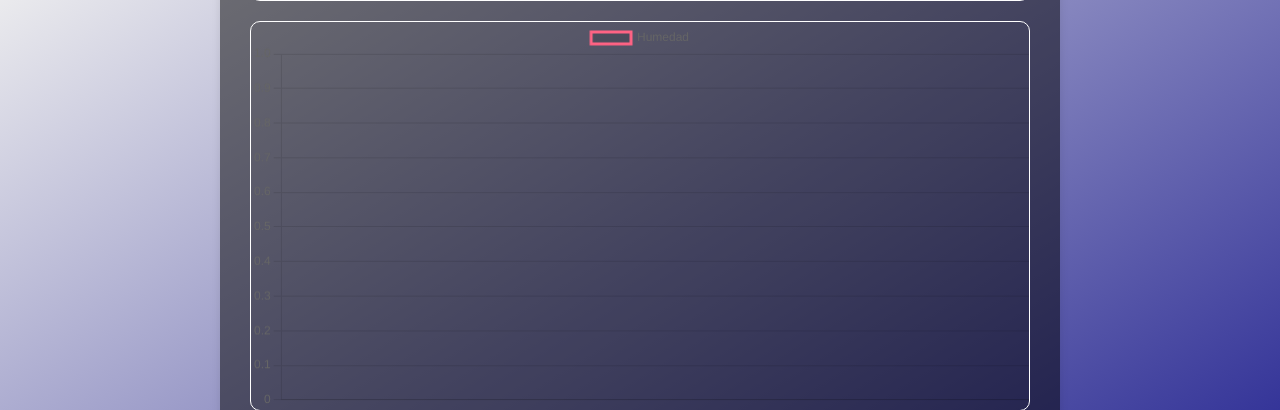
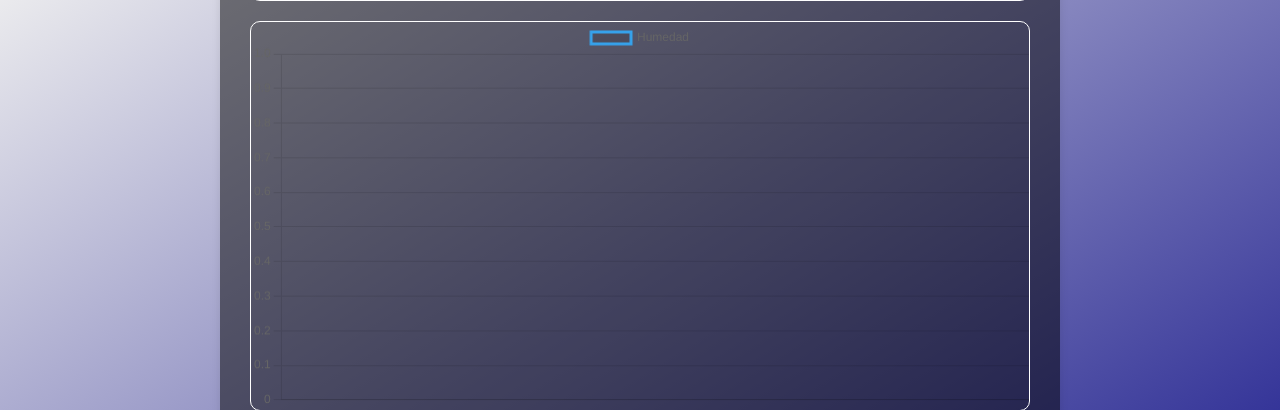
Before and after one commit to Srca3/Paginawebardpi, a Flask app: page /real-time in a window 1280 px wide. Shown: the part 838-1248 px from the top of the page. Run offline with Flask 3, Linux system fonts and the light colour scheme; data that the repository does not hold is empty.

Commit message:
mejoras en real-time

```diff
--- a/templates/real-time.html
+++ b/templates/real-time.html
@@ -126,6 +126,7 @@
                 tension: 0.1
             }]
         };
+
         var temperatureData = {
             labels: [],
             datasets: [{
@@ -136,13 +137,14 @@
                 tension: 0.1
             }]
         };
+
         var humidityData = {
             labels: [],
             datasets: [{
                 label: 'Humedad',
                 data: [],
                 fill: false,
-                borderColor: 'rgba(255, 99, 132, 1)',
+                borderColor: 'rgba(54, 162, 235, 1)', // Corregido el color
                 tension: 0.1
             }]
         };
@@ -156,6 +158,7 @@
             type: 'line',
             data: uvData
         });
+
         var temperatureChart = new Chart(document.getElementById('temperatureChart').getContext('2d'), {
             type: 'line',
             data: temperatureData
@@ -248,6 +251,7 @@
 
         // Actualiza los gráficos cada 5 segundos (ajusta según sea necesario)
         setInterval(updateCharts, 5000);
+
     </script>
 
 </body>
```
